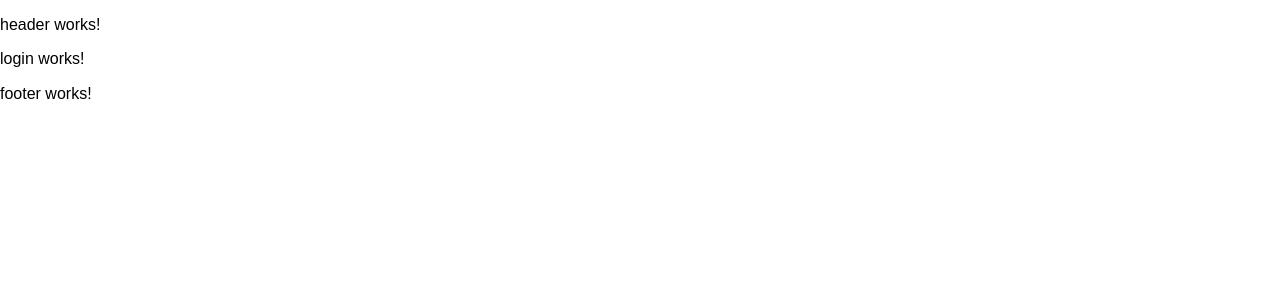
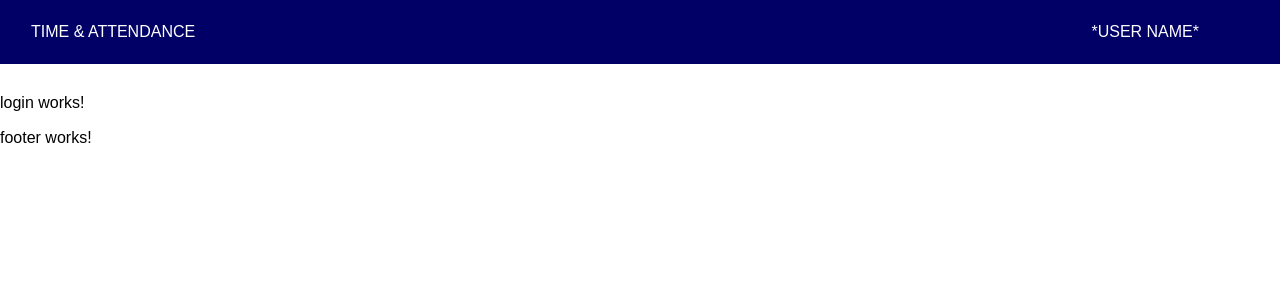
Before and after one commit to doozer24/STE, an Angular app: page /login in a window 1280 px wide. Shown: the top 300 px of the page. Built offline with nearby package versions, Linux system fonts and the light colour scheme.

Commit message:
Moved header into header component

```diff
--- a/src/app/header/header.component.html
+++ b/src/app/header/header.component.html
@@ -1,3 +1,4 @@
-<p>
-  header works!
-</p>
+<div class="pure-menu pure-menu-horizontal header">
+    <span class="pure-menu-heading">Time & Attendance</span>
+    <span class="pure-menu-heading pure-menu-heading-right">*User Name*</span>
+</div>
--- a/src/app/main/main.component.html
+++ b/src/app/main/main.component.html
@@ -1,7 +1,3 @@
-<div class="pure-menu pure-menu-horizontal header">
-    <span class="pure-menu-heading">Time & Attendance</span>
-    <span class="pure-menu-heading pure-menu-heading-right">*User Name*</span>
-</div>
 <div fxLayout="row">
     <div fxFlex="2"></div>
     <div class="pure-menu custom-restricted-width" fxFlex="10">
```
